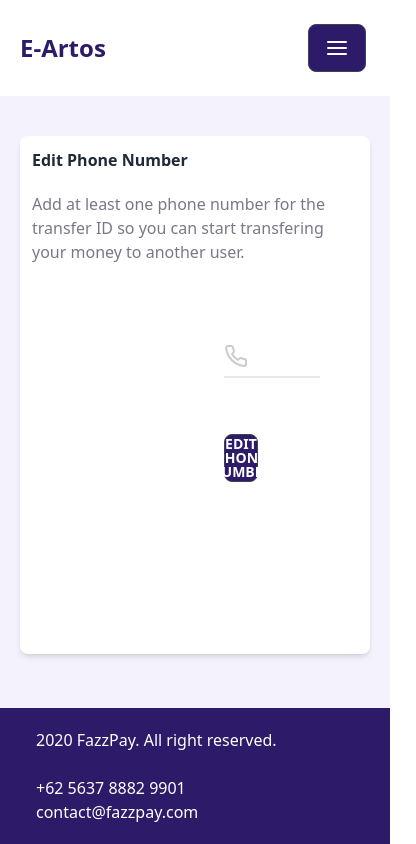
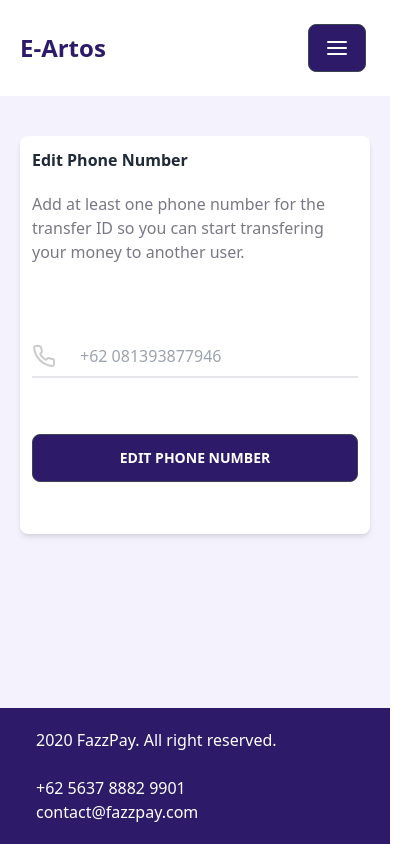
Before and after one commit to rioprayoga23/e-artos, a Next.js app: page /manage-phone-number in a window 390 px wide. Shown: the whole page, 416 px wide, since content can reach past the window. Built offline with nearby package versions, Linux system fonts and the light colour scheme.

Commit message:
fix responsive in manage phone number page

```diff
--- a/pages/manage-phone-number.js
+++ b/pages/manage-phone-number.js
@@ -13,7 +13,7 @@ const ManagePhoneNumber = () => {
             transfering your money to another user.
           </p>
         </div>
-        <div className="px-48 pb-40 mt-20">
+        <div className="px-48 pb-40 mt-20 md:px-0 md:pb-10 lg:px-9">
           <div className="relative mt-14">
             <Phone className="absolute" style={{ color: "#A9A9A999" }} />
             <input
--- a/pages/status.js
+++ b/pages/status.js
@@ -1,5 +1,5 @@
 import React, { useState } from "react";
-import { Check, Download } from "react-feather";
+import { Download } from "react-feather";
 import MainLayout from "../components/layouts/MainLayout";
 import StatusFailed from "../components/status-failed";
 import StatusSuccess from "../components/status-success";
```
